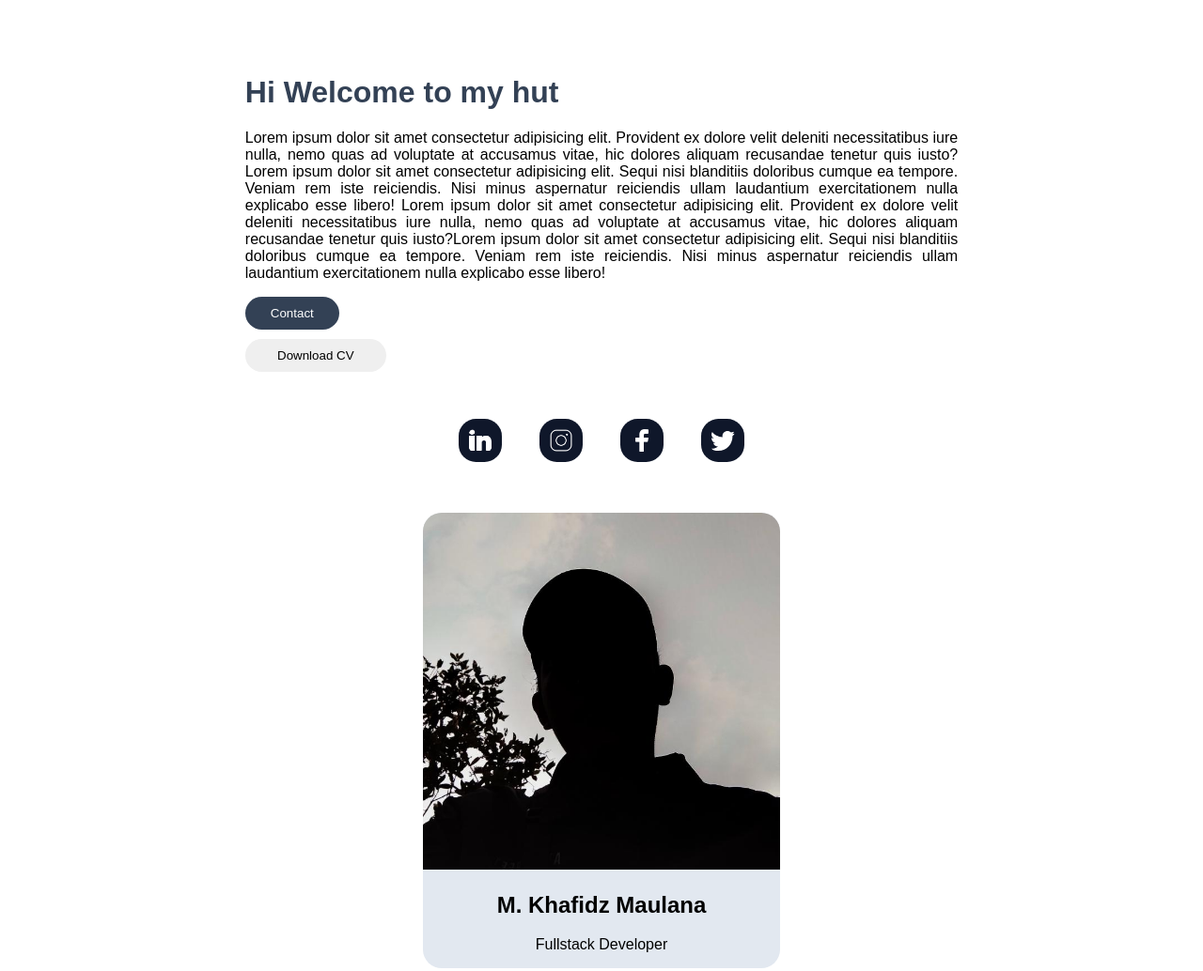
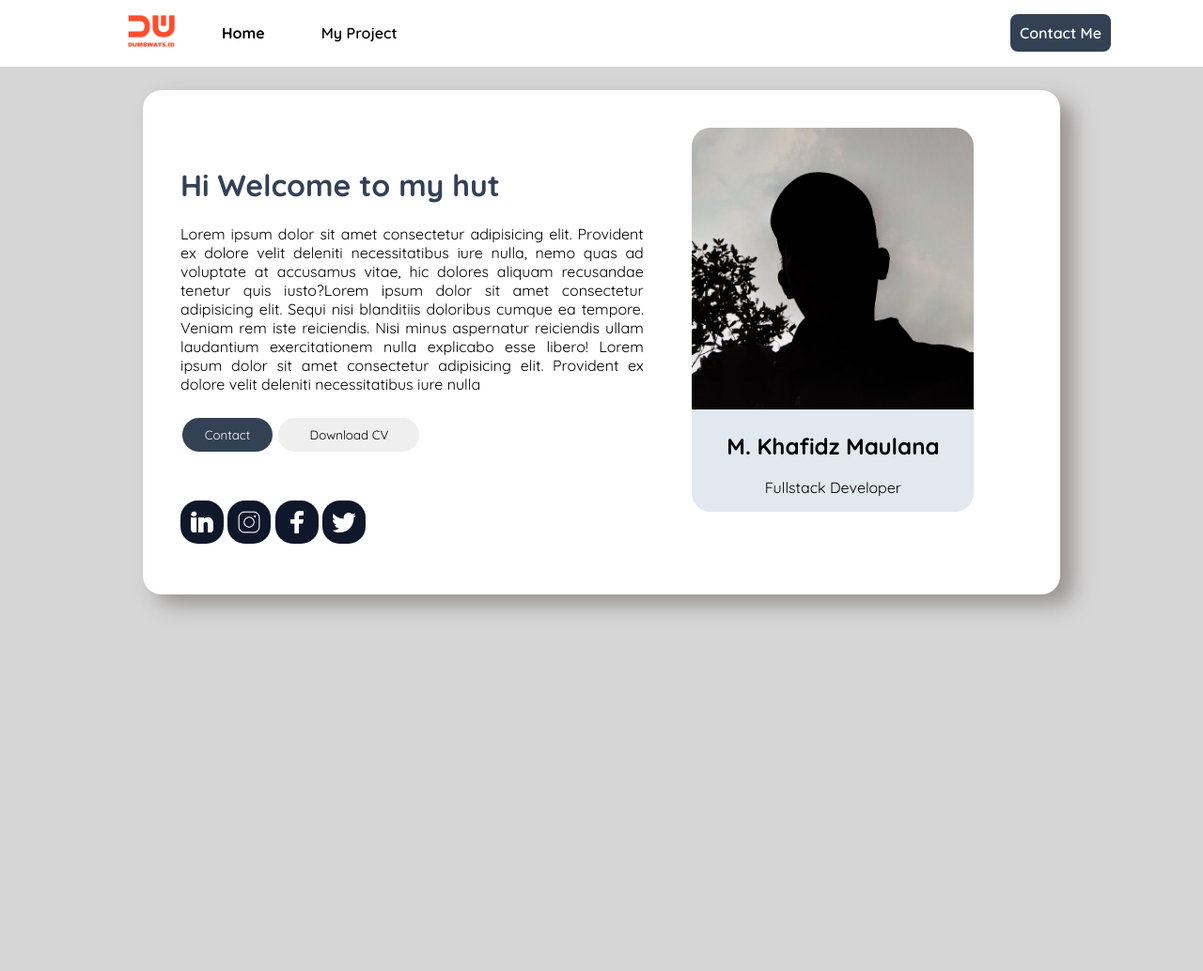
Before and after one commit to khafidz225/creating-card-khafidz, a plain HTML site: page index.html in a window 1280 px wide. Shown: the whole page at 94% size. After the commit the page ends 800 px from the top, so only its background shows below. Drawn offline with Linux system fonts and the light colour scheme.

Commit message:
first commit

```diff
--- a/index.html
+++ b/index.html
@@ -9,12 +9,27 @@
 </head>
 <body>
 
+    <!-- Start Navbar -->
+    <div class="container-nav">
+        <nav>
+            <ul>
+                <li><img src="img/logo.png" alt="logo" class="logo"></li>
+                <li><a href="#" class="home">Home</a></li>
+                <li><a href="#">My Project</a></li>
+            </ul>
+            <a href="contact.html" class="btn-contact">Contact Me</a>
+        </nav>
+    </div>
+    <!-- End Navbar -->
+
     <!-- Container -->
     <div class="container">
 
+        <!-- Start Container Content -->
+        <div class="container-content">
             <!-- Content -->
             <h1 class="title">Hi Welcome to my hut</h1>
-        <p class="content">Lorem ipsum dolor sit amet consectetur adipisicing elit. Provident ex dolore velit deleniti necessitatibus iure nulla, nemo quas ad voluptate at accusamus vitae, hic dolores aliquam recusandae tenetur quis iusto?Lorem ipsum dolor sit amet consectetur adipisicing elit. Sequi nisi blanditiis doloribus cumque ea tempore. Veniam rem iste reiciendis. Nisi minus aspernatur reiciendis ullam laudantium exercitationem nulla explicabo esse libero! Lorem ipsum dolor sit amet consectetur adipisicing elit. Provident ex dolore velit deleniti necessitatibus iure nulla, nemo quas ad voluptate at accusamus vitae, hic dolores aliquam recusandae tenetur quis iusto?Lorem ipsum dolor sit amet consectetur adipisicing elit. Sequi nisi blanditiis doloribus cumque ea tempore. Veniam rem iste reiciendis. Nisi minus aspernatur reiciendis ullam laudantium exercitationem nulla explicabo esse libero!</p>
+            <p class="content">Lorem ipsum dolor sit amet consectetur adipisicing elit. Provident ex dolore velit deleniti necessitatibus iure nulla, nemo quas ad voluptate at accusamus vitae, hic dolores aliquam recusandae tenetur quis iusto?Lorem ipsum dolor sit amet consectetur adipisicing elit. Sequi nisi blanditiis doloribus cumque ea tempore. Veniam rem iste reiciendis. Nisi minus aspernatur reiciendis ullam laudantium exercitationem nulla explicabo esse libero! Lorem ipsum dolor sit amet consectetur adipisicing elit. Provident ex dolore velit deleniti necessitatibus iure nulla</p>
 
             <!-- Button -->
             <button class="contact">Contact</button>
@@ -35,7 +50,11 @@
                     <img src="img/twiter1.svg" alt="twiter">
                 </a>
             </div>
+        </div>
+        <!-- End Container Content -->
 
+        <!-- Start Container Aside -->
+        <div class="container-aside">
             <!-- Aside -->
             <div class="aside">
                 <img src="img/myFoto.jpg" alt="">
@@ -43,5 +62,7 @@
                 <p>Fullstack Developer</p>
             </div>
         </div>
+        <!-- End Container Aside -->
+    </div>
 </body>
 </html>
--- a/style.css
+++ b/style.css
@@ -1,13 +1,95 @@
+@import url('https://fonts.googleapis.com/css2?family=Nunito:wght@400;500;600;700;800&family=Poppins&family=Quicksand:wght@400;500;600;700&display=swap');
+
 *{
-    font-family: sans-serif;
+    font-family: 'Quicksand', sans-serif;
+}
+
+body{
+    margin: 0;
+    padding: 0;
+    background-color: rgb(214, 214, 214);
+}
+
+
+/* Navbar */
+.container-nav{
+    width: 100%;
+    background-color: white;
+}
+nav{
+    width: 85%;
+    display: flex;
+    align-items: center;
+    margin: auto;
+    justify-content: space-between;
+}
+nav ul{
+    list-style-type: none;
+    display: flex;
+    align-items: center;
+}
+nav li{
+    margin-right: 40px;
+}
+.home{
+    font-weight: bold;
+}
+nav a{
+    color: black;
+    font-weight: 600;
+    padding: 10px;
+    border-radius: 10px;
+    text-decoration: none;
+    transition: 0.5s;
+}
+nav a:hover{
+    color: white;
+    background-color: #0f172a;
+    cursor: pointer;
+    transition: 0.5s;
+}
+.logo{
+    width: 50px;
+}
+.btn-contact{
+    display: flex;
+    align-items: center;
+    padding: 10px;
+    text-decoration: none;
+    background-color: #334155;
+    border: none;
+    border-radius: 10px;
+    color: white ;
+    transition: 0.5s;
+    border: 2px solid white;
+}
+.btn-contact:hover{
+    border: 2px solid #334155;
+    background-color: white;
+    cursor: pointer;
+    transition: 0.5s;
+    color: #334155;
 }
 
 
 /* Container */
 .container {
-    width: 60%;
+    width: 70%;
     margin: auto;
-    margin-top: 80px;
+    margin-top: 25px;
+    padding: 40px;
+    padding-bottom: 0;
+    display: flex;
+    background-color: white;
+    border-radius: 20px;
+    box-shadow: 14px 11px 21px 0px rgba(135,126,126,0.75);
+    justify-content: center;
+}
+
+/* Container Content */
+.container-content{
+    width: 55%;
+    margin-top: 20px;
 }
 
 
@@ -25,27 +107,36 @@
     padding: 10px;
     background-color: #334155;
     border: none;
-    display: block;
     border-radius: 30px;
     color: white ;
+    transition: 0.5s;
+    border: 2px solid white;
+}
+.contact:hover{
+    border: 2px solid #334155;
+    background-color: white;
+    cursor: pointer;
+    transition: 0.5s;
+    color: #334155;
 }
 .download-cv{
     margin-top: 10px;
     width: 150px;
     padding: 10px;
     border: none;
-    display: block;
+    transition: 0.5s;
     border-radius: 30px;
 }
 .download-cv:hover{
+    color: white;
     background-color: #0f172a;
     cursor: pointer;
+    transition: 0.5s;
 }
 
 /* Icon */
 .icons{
     width: 40%;
-    margin: auto;
     display: flex;
     justify-content: space-between;
     margin-top: 50px;
@@ -57,10 +148,19 @@
     border-radius: 40%;
     padding: 10px;
 }
+icons a img:hover{
+    background-color: white;
+}
+
+/* Container-aside */
+.container-aside{
+    width: 45%;
+}
+
 
 /* Aside */
 .aside{
-    width: 50%;
+    width: 300px;
     margin: auto;
     text-align: center;
     border-radius: 20px;
@@ -72,3 +172,44 @@
     object-fit: cover;
 
 }
+
+/* Form */
+.form{
+    width: 576px;
+    margin: auto;
+    display: flex;
+    flex-direction: column;
+}
+.form h1{
+    text-align: center;
+}
+.form input{
+    padding: 10px;
+    border-radius: 10px;
+    border: none;
+}
+.form select{
+    padding: 10px;
+    border-radius: 10px;
+    border: none;
+}
+.form textarea{
+    border-radius: 10px;
+    border: none;
+}
+
+.btn-submit{
+    width: 100%;
+    display: flex;
+    justify-content: end;
+}
+.form button{
+    width: 100px;
+    padding: 10px;
+    margin-top: 20px;
+    color: white;
+    background-color: #0f172a;
+    border-radius: 10px;
+    border: none;
+
+}
```
Also changed, not shown: contact.html (added, +51 -0 lines), img/logo.png (added). Lines whose indentation alone changed are shown as unchanged.
